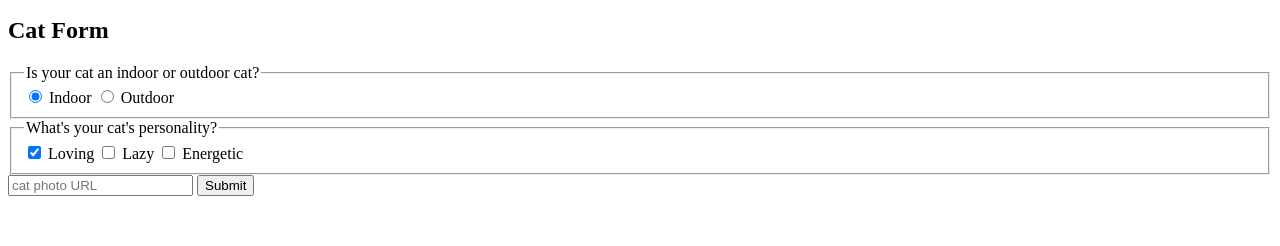
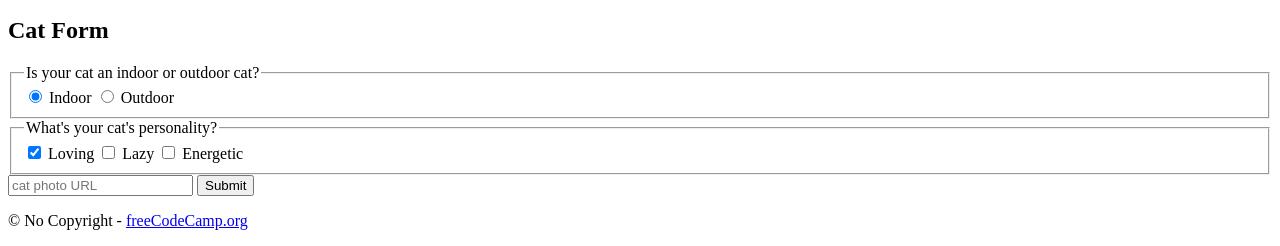
Before and after one commit to nedoratic/fcc-rwd-01-cat-photo-app, a plain HTML site: page index.html in a window 1280 px wide. Shown: the part 1419-1665 px from the top of the page. Before the commit the page ends 1623 px from the top, so only its background shows below. Drawn offline with Linux system fonts and the light colour scheme.

Commit message:
index.html - footer added

```diff
--- a/index.html
+++ b/index.html
@@ -55,5 +55,8 @@
 				</form>
 			</section>
 		</main>
+		<footer>
+			<p>&copy No Copyright - <a href="https://www.freecodecamp.org">freeCodeCamp.org</a></p>
+		</footer>
 	</body>
 </html>
```
